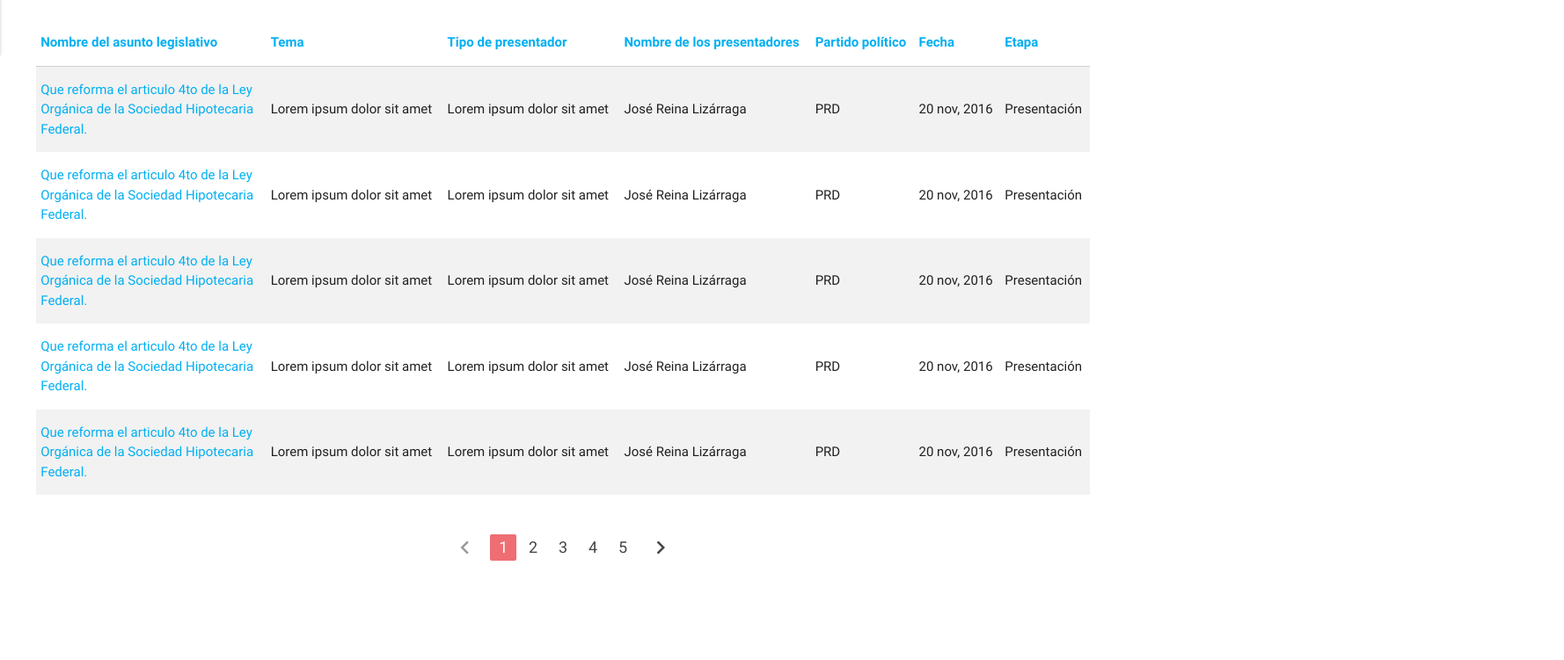
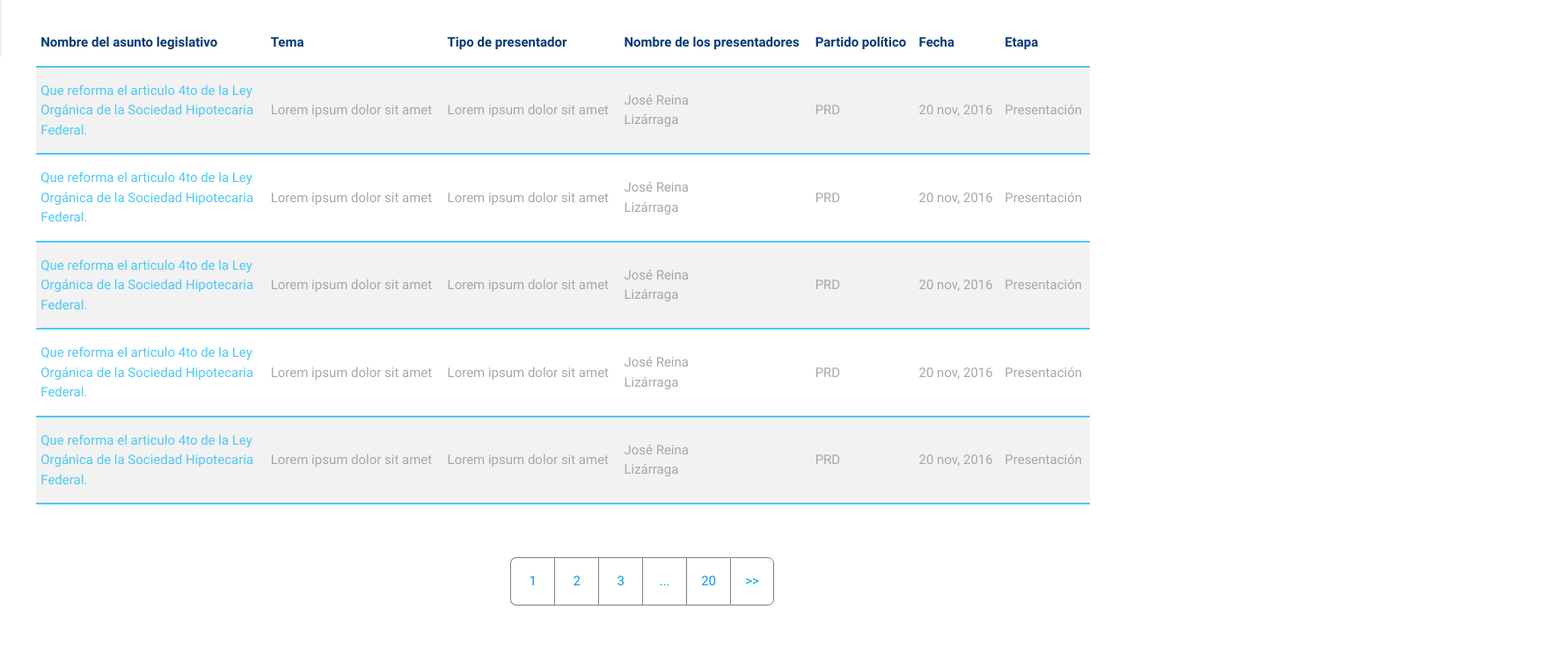
Before and after one commit to eckart1one/integralia, a plain HTML site: page proyecto/dashboard.html in a window 1280 px wide. Shown: the part 798-1549 px from the top of the page at 88% size, 1778 px wide, since content can reach past the window. Drawn offline with nearby package versions, Linux system fonts and the light colour scheme.

Commit message:
pagination

```diff
--- a/proyecto/assets/css/style.css
+++ b/proyecto/assets/css/style.css
@@ -92,14 +92,23 @@ input:not([type]), input[type=text], input[type=password], input[type=email], in
     border: 1px solid #9e9e9e;
   }
 
+.resultados{
+  color: #a7a7a7;
+}
+
 .resultados h1{
   font-size: xx-large;
   font-weight: 300;
   color: #6b6b6b;
 }
 
-.resultados ul{
-  margin: 45px 0 10px 0;
+.resultados .paginas{
+  margin: 45px 0 45px 0;
+}
+
+.resultados .paginas ul{
+  position: relative;
+  left: 45%;
 }
 
 .resultados th{
@@ -107,11 +116,36 @@ input:not([type]), input[type=text], input[type=password], input[type=email], in
 }
 
 .resultados th{
-color: #00aff2;
+color: #083975;
 }
 
 .resultados .primera{
-  color: #00aff2;
+  color: #4dc8f7;
+}
+
+.resultados tr:nth-child(n+1){
+  border-bottom: #4dc8f7 2px solid;
+}
+
+
+.resultados .paginas ul li {
+  padding: 15px;
+  border-top: grey 1px solid;
+  border-left: grey 1px solid;
+  border-bottom: grey 1px solid;
+  width: 50px;
+  float: left;
+}
+
+.paginas ul li:first-child{
+  border-top-left-radius: 7px;
+  border-bottom-left-radius: 7px;
+}
+
+.paginas ul li:last-child{
+  border-top-right-radius: 7px;
+  border-bottom-right-radius: 7px;
+  border-right: grey 1px solid;
 }
 
 
@@ -120,4 +154,5 @@ color: #00aff2;
 
 
 
+
 /********** fin contenedor
--- a/proyecto/dashboard.html
+++ b/proyecto/dashboard.html
@@ -50,7 +50,7 @@
 
 
 </div>
-<div class="contenedor" style="height:1800px">
+<div class="contenedor">
 <!-- migajas de pan -->
   <div class="row migas">
     <div class="col s12">
@@ -131,7 +131,7 @@
       <div class="col s12">
         <table class="striped">
           <thead>
-            <tr>
+            <tr class="sin_borde">
                 <th >Nombre del asunto legislativo</th>
                 <th >Tema</th>
                 <th >Tipo de presentador</th>
@@ -146,7 +146,7 @@
               <td class="primera">Que reforma el articulo 4to de la Ley<br> Orgánica de la Sociedad Hipotecaria <br>Federal.</td>
               <td>Lorem ipsum dolor sit amet</td>
               <td>Lorem ipsum dolor sit amet</td>
-              <td>José Reina Lizárraga</td>
+              <td>José Reina <br> Lizárraga</td>
               <td>PRD</td>
               <td>20 nov, 2016</td>
               <td>Presentación</td>
@@ -155,7 +155,7 @@
               <td class="primera">Que reforma el articulo 4to de la Ley<br> Orgánica de la Sociedad Hipotecaria <br>Federal.</td>
               <td>Lorem ipsum dolor sit amet</td>
               <td>Lorem ipsum dolor sit amet</td>
-              <td>José Reina Lizárraga</td>
+              <td>José Reina <br> Lizárraga</td>
               <td>PRD</td>
               <td>20 nov, 2016</td>
               <td>Presentación</td>
@@ -164,7 +164,7 @@
               <td class="primera">Que reforma el articulo 4to de la Ley<br> Orgánica de la Sociedad Hipotecaria <br>Federal.</td>
               <td>Lorem ipsum dolor sit amet</td>
               <td>Lorem ipsum dolor sit amet</td>
-              <td>José Reina Lizárraga</td>
+              <td>José Reina <br> Lizárraga</td>
               <td>PRD</td>
               <td>20 nov, 2016</td>
               <td>Presentación</td>
@@ -173,7 +173,7 @@
               <td class="primera">Que reforma el articulo 4to de la Ley<br> Orgánica de la Sociedad Hipotecaria <br>Federal.</td>
               <td>Lorem ipsum dolor sit amet</td>
               <td>Lorem ipsum dolor sit amet</td>
-              <td>José Reina Lizárraga</td>
+              <td>José Reina <br> Lizárraga</td>
               <td>PRD</td>
               <td>20 nov, 2016</td>
               <td>Presentación</td>
@@ -182,27 +182,38 @@
               <td class="primera">Que reforma el articulo 4to de la Ley<br> Orgánica de la Sociedad Hipotecaria <br>Federal.</td>
               <td>Lorem ipsum dolor sit amet</td>
               <td>Lorem ipsum dolor sit amet</td>
-              <td>José Reina Lizárraga</td>
+              <td>José Reina <br> Lizárraga</td>
               <td>PRD</td>
               <td>20 nov, 2016</td>
               <td>Presentación</td>
             </tr>
           </tbody>
         </table>
-
-        <ul class="pagination center">
-          <li class="disabled"><a href="#!"><i class="material-icons">chevron_left</i></a></li>
-          <li class="active"><a href="#!">1</a></li>
-          <li class="waves-effect"><a href="#!">2</a></li>
-          <li class="waves-effect"><a href="#!">3</a></li>
-          <li class="waves-effect"><a href="#!">4</a></li>
-          <li class="waves-effect"><a href="#!">5</a></li>
-          <li class="waves-effect"><a href="#!"><i class="material-icons">chevron_right</i></a></li>
+      </div>
+      <div class="col s12 paginas center">
+        <ul>
+          <li class=""><a href="#!">1</a></li>
+          <li class=""><a href="#!">2</a></li>
+          <li class=""><a href="#!">3</a></li>
+          <li class=""><a href="#!">...</a></li>
+          <li class=""><a href="#!">20</a></li>
+          <li class=""><a href="#!">>></a></li>
         </ul>
-
       </div>
   </div>
 </div>
+
+
+<footer class="page-footer grey lighten-3">
+  <div class="container">
+    <div class="row">
+      <div class="col l12 s12 center">
+        <h5 class="white-text"><img src="logoIntegralia.png" style="max-height: 50px;" alt="" /></h5>
+        <a href="#">Términos y condiciones</a> | <a href="#">Aviso de privacidad</a>
+      </div>
+    </div>
+  </div>
+</footer>
 
   <!--  Scripts-->
   <script src="https://code.jquery.com/jquery-2.1.1.min.js"></script>
```
